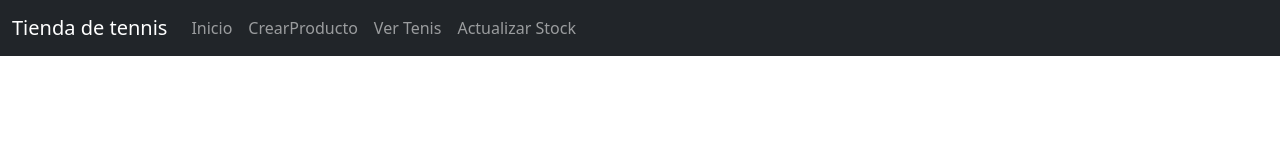
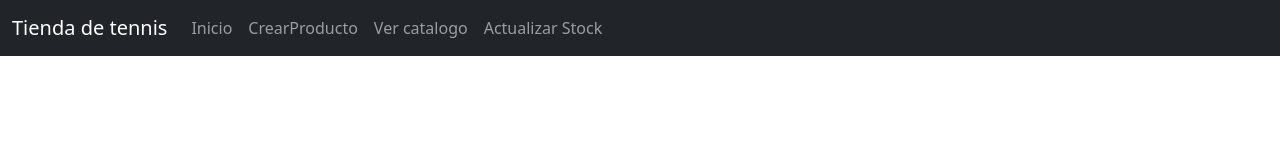
Before and after one commit to sebasrpg1232/tiendadetennis, a React (Create React App) app: page /ActualizarStock in a window 1280 px wide. Shown: the top 160 px of the page. Built offline with nearby package versions, Linux system fonts and the light colour scheme.

Commit message:
cambio menu

```diff
--- a/src/Components/Menu/Menu.js
+++ b/src/Components/Menu/Menu.js
@@ -17,7 +17,7 @@ function Menu(){
           <Link to="/CrearProducto" class="nav-link">CrearProducto</Link>
         </li>
         <li class="nav-item">
-        <Link to="/VerTenis" class="nav-link">Ver Tenis</Link>
+        <Link to="/VerTenis" class="nav-link">Ver catalogo</Link>
         </li>
         <li class="nav-item">
         <Link to="/ActualizarStock" class="nav-link">Actualizar Stock</Link>
```
